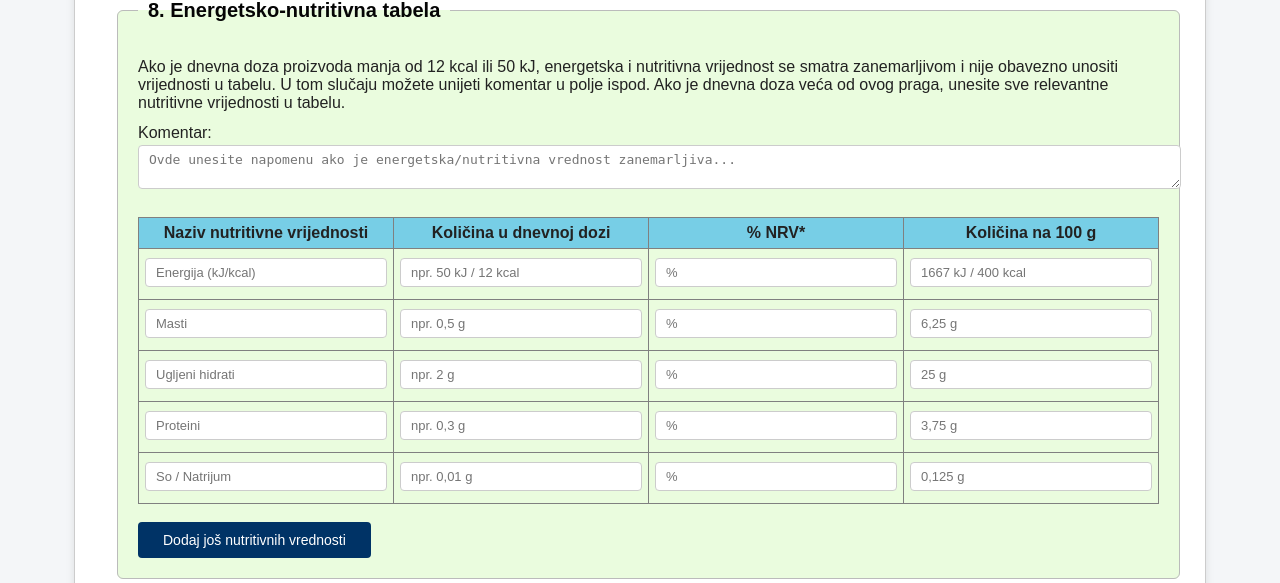
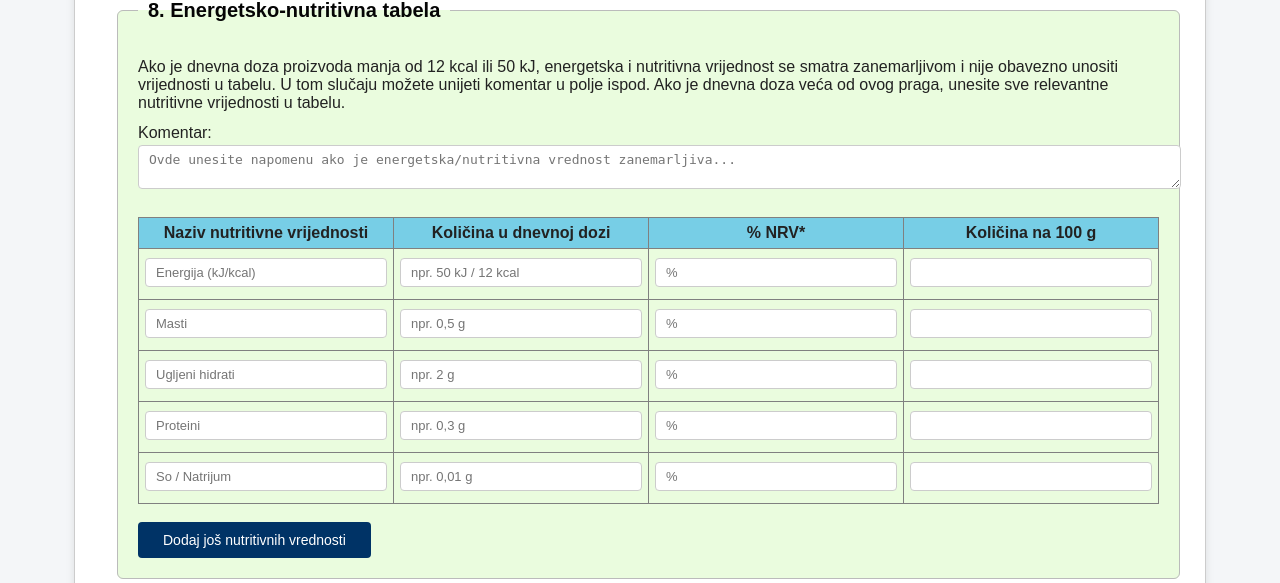
Before and after one commit to mladen21bl/FormaApp, a Django app: page /test/ in a window 1280 px wide. Shown: the part 4744-5327 px from the top of the page. Run offline with Django 4.2, Linux system fonts and the light colour scheme.

Commit message:
push prije promjena

```diff
--- a/FormaApp/templates/FormaApp/email_template.html
+++ b/FormaApp/templates/FormaApp/email_template.html
@@ -84,6 +84,11 @@
     </table>
     {% else %}
     <p>Nema unesenih aktivnih sastojaka.</p>
+    {% endif %}
+
+    {% if all_ingredients %}
+    <p><strong>Svi sastojci proizvoda:</strong></p>
+    <p>{{ all_ingredients|linebreaksbr }}</p>
     {% endif %}
 </div>
 
--- a/FormaApp/templates/FormaApp/test.html
+++ b/FormaApp/templates/FormaApp/test.html
@@ -524,31 +524,31 @@ placeholder="Ovde unesite napomenu ako je energetska/nutritivna vrednost zanemar
             <td><input type="text" name="nutrient_0" placeholder="Energija (kJ/kcal)"></td>
             <td><input type="text" name="kolicina_doz_nutrient_0" placeholder="npr. 50 kJ / 12 kcal"></td>
             <td><input type="text" name="percent_nrv_nutrient_0" placeholder="%"></td>
-            <td><input type="text" name="na_100g_nutrient_0" placeholder="1667 kJ / 400 kcal"></td>
+            <td><input type="text" name="na_100g_nutrient_0" placeholder=""></td>
         </tr>
         <tr>
             <td><input type="text" name="nutrient_1" placeholder="Masti"></td>
             <td><input type="text" name="kolicina_doz_nutrient_1" placeholder="npr. 0,5 g"></td>
             <td><input type="text" name="percent_nrv_nutrient_1" placeholder="%"></td>
-            <td><input type="text" name="na_100g_nutrient_1" placeholder="6,25 g"></td>
+            <td><input type="text" name="na_100g_nutrient_1" placeholder=""></td>
         </tr>
         <tr>
             <td><input type="text" name="nutrient_2" placeholder="Ugljeni hidrati"></td>
             <td><input type="text" name="kolicina_doz_nutrient_2" placeholder="npr. 2 g"></td>
             <td><input type="text" name="percent_nrv_nutrient_2" placeholder="%"></td>
-            <td><input type="text" name="na_100g_nutrient_2" placeholder="25 g"></td>
+            <td><input type="text" name="na_100g_nutrient_2" placeholder=""></td>
         </tr>
         <tr>
             <td><input type="text" name="nutrient_3" placeholder="Proteini"></td>
             <td><input type="text" name="kolicina_doz_nutrient_3" placeholder="npr. 0,3 g"></td>
             <td><input type="text" name="percent_nrv_nutrient_3" placeholder="%"></td>
-            <td><input type="text" name="na_100g_nutrient_3" placeholder="3,75 g"></td>
+            <td><input type="text" name="na_100g_nutrient_3" placeholder=""></td>
         </tr>
         <tr>
             <td><input type="text" name="nutrient_4" placeholder="So / Natrijum"></td>
             <td><input type="text" name="kolicina_doz_nutrient_4" placeholder="npr. 0,01 g"></td>
             <td><input type="text" name="percent_nrv_nutrient_4" placeholder="%"></td>
-            <td><input type="text" name="na_100g_nutrient_4" placeholder="0,125 g"></td>
+            <td><input type="text" name="na_100g_nutrient_4" placeholder=""></td>
         </tr>
     </tbody>
 </table>
```
